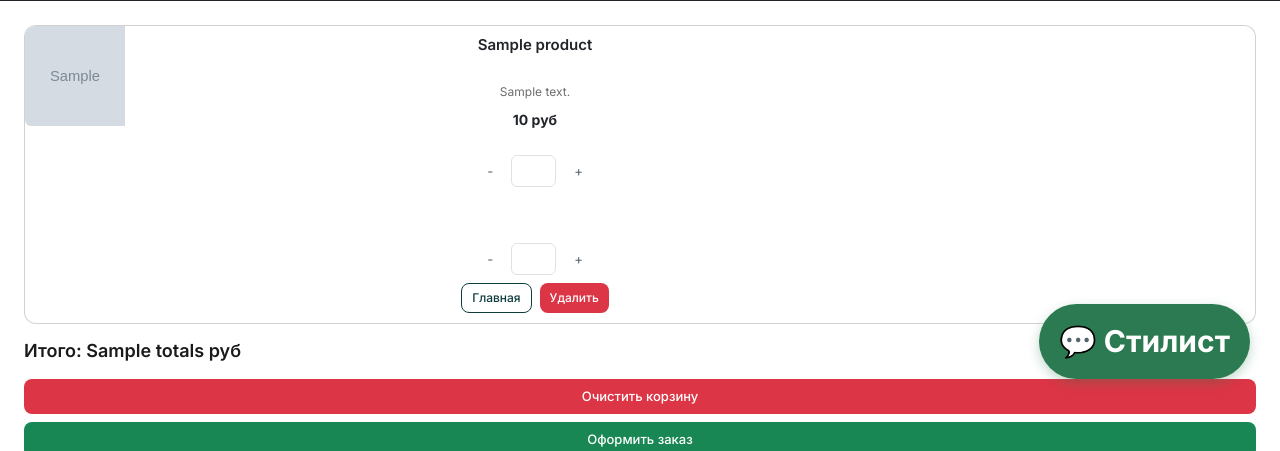
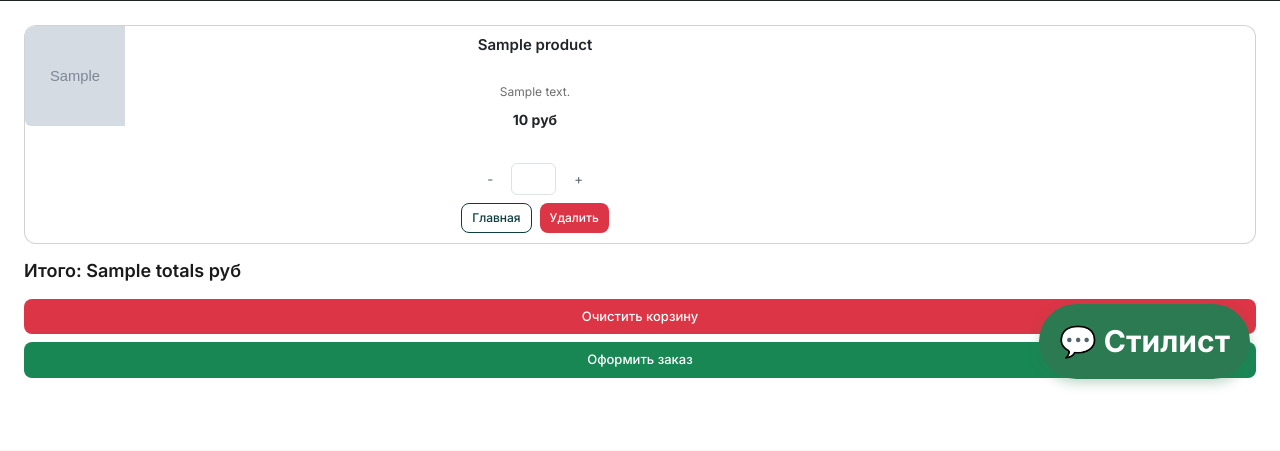
Before and after one commit to ZukhraKamalova/tatDIPLOM, a Django app: template cart/templates/cart_summary.html in a window 1280 px wide. Shown: the part 391-842 px from the top of the page. Run offline with Django 5.2, Linux system fonts and the light colour scheme; the template is opened without the code that fills it: most values are stand-ins (such as "Sample title", 1, 10 or a date in 2020); grey boxes marked "Sample" are stand-in pictures; some libraries are stand-ins or nearby versions.

Commit message:
Исправление + и -

```diff
--- a/cart/templates/cart_summary.html
+++ b/cart/templates/cart_summary.html
@@ -50,24 +50,6 @@
                         {% else %}
                             <span class="fw-bold">{{ product.price }} руб</span>
                         {% endif %}
-
-                        <br/><br/>
-
-                        <div class="row justify-content-center align-items-center g-2">
-                            <div class="col-auto">
-                                <button class="btn btn-outline-secondary minus-btn" data-index="{{product.id}}">-</button>
-                            </div>
-                            <div class="col-auto">
-                                <input type="number" class="form-control text-center qty-input"
-                                       id="qty{{product.id}}"
-                                       value="{% for key, value in quantities.items %}{% if key == product.id|slugify %}{{ value }}{% endif %}{% endfor %}"
-                                       min="1" max="50" style="width: 55px;"
-                                       data-index="{{product.id}}">
-                            </div>
-                            <div class="col-auto">
-                                <button class="btn btn-outline-secondary plus-btn" data-index="{{product.id}}">+</button>
-                            </div>
-                        </div>
 
                         <br/><br/>
 
```
